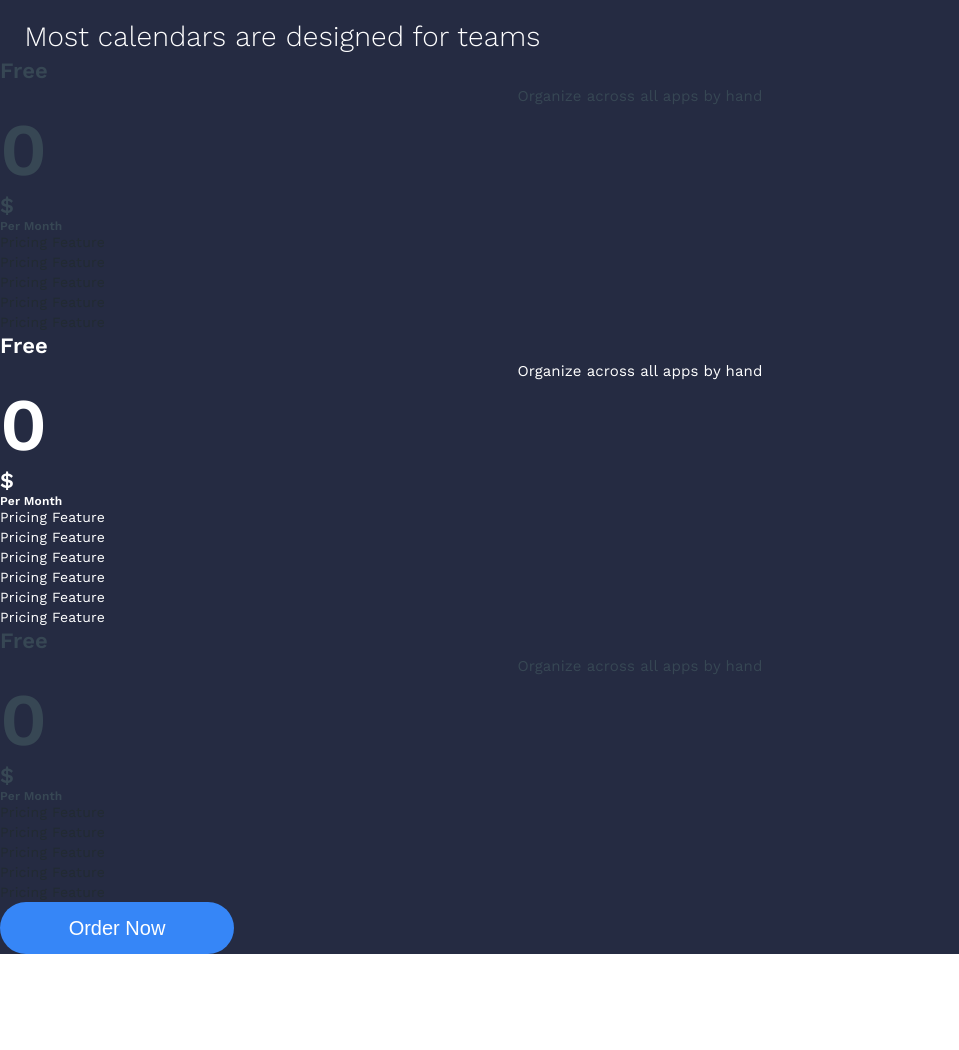
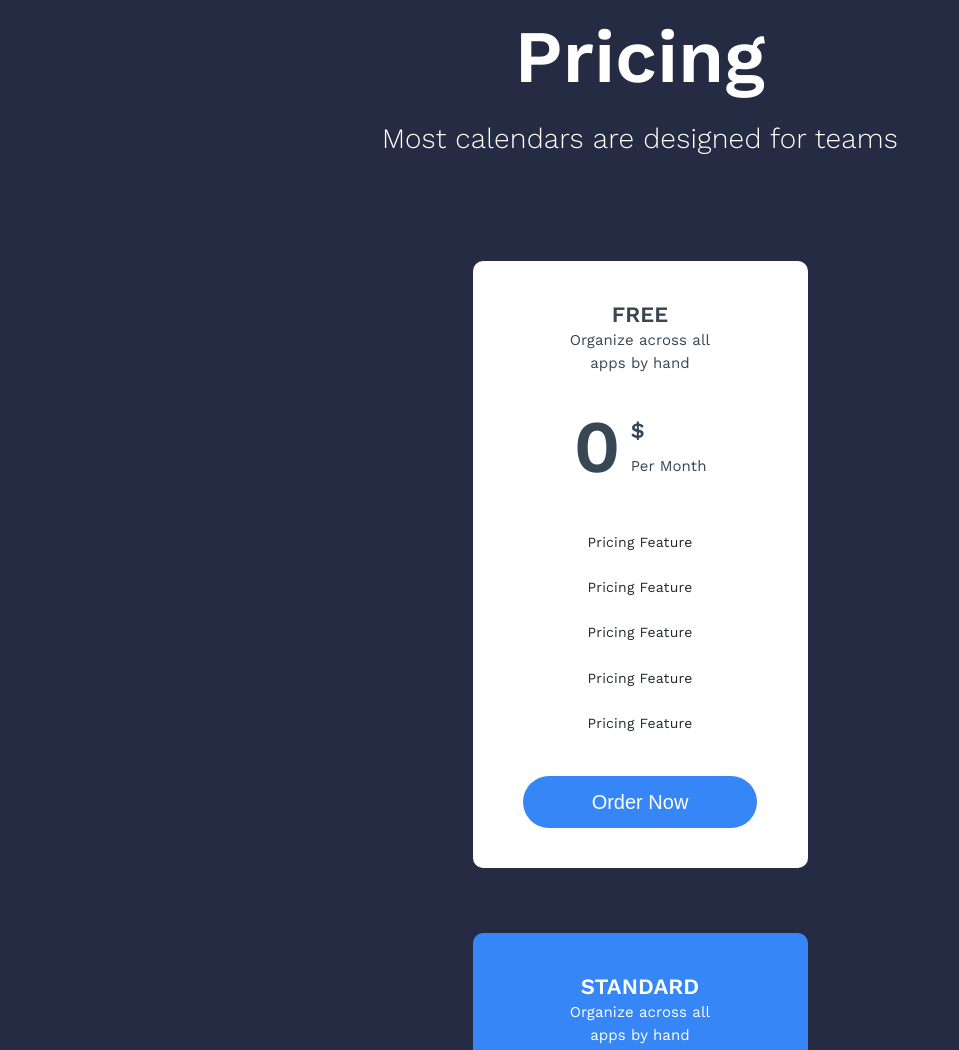
Before and after one commit to sagaban/pipistrello-project, a website: page index.html in a window 1280 px wide. Shown: the part 5302-6352 px from the top of the page, without its empty margins (0-959 px from the left). Before the commit the page ends 6256 px from the top, so only its background shows below. Drawn offline with nearby package versions, Linux system fonts and the light colour scheme; files that its build step writes are made by us from their sources.

Commit message:
style pricing-section

```diff
--- a/index.html
+++ b/index.html
@@ -341,7 +341,7 @@
             <!--Card 1-->
             <div class="pricing_items-card">
                 <div class="card-title">
-                    <h3>Free</h3>
+                    <h3>FREE</h3>
                     <h5>Organize across all apps by hand</h5>
                 </div>
 
@@ -351,7 +351,7 @@
                     </div>
                     <div class="card-price--text">
                         <h3>$</h3>
-                        <h6>Per Month</h6>
+                        <h5>Per Month</h5>
                     </div>
                 </div>
 
@@ -362,22 +362,26 @@
                     <p class="p_small">Pricing Feature</p>
                     <p class="p_small">Pricing Feature</p>
                 </div>
+
+                <div class="pricing_items-btn">
+                    <button class="btn">Order Now</button>
+                </div>
             </div>
 
             <!--Card 2-->
-            <div class="pricing_items-card">
+            <div class="pricing_items-card color-card">
                 <div class="card-title">
-                    <h3 class="white">Free</h3>
+                    <h3 class="white">STANDARD</h3>
                     <h5 class="white">Organize across all apps by hand</h5>
                 </div>
 
                 <div class="card-price">
                     <div class="card-price--number">
-                        <h1 class="white">0</h1>
+                        <h1 class="white">10</h1>
                     </div>
                     <div class="card-price--text">
                         <h3 class="white">$</h3>
-                        <h6 class="white">Per Month</h6>
+                        <h5 class="white">Per Month</h5>
                     </div>
                 </div>
 
@@ -389,22 +393,26 @@
                     <p class="white p_small">Pricing Feature</p>
                     <p class="white p_small">Pricing Feature</p>
                 </div>
+
+                <div class="pricing_items-btn">
+                    <button class="btn btn-white">Order Now</button>
+                </div>
             </div>
 
             <!--Card 3-->
             <div class="pricing_items-card">
                 <div class="card-title">
-                    <h3>Free</h3>
+                    <h3>BUSINESS</h3>
                     <h5>Organize across all apps by hand</h5>
                 </div>
 
                 <div class="card-price">
                     <div class="card-price--number">
-                        <h1>0</h1>
+                        <h1>99</h1>
                     </div>
                     <div class="card-price--text">
                         <h3>$</h3>
-                        <h6>Per Month</h6>
+                        <h5>Per Month</h5>
                     </div>
                 </div>
 
@@ -415,11 +423,13 @@
                     <p class="p_small">Pricing Feature</p>
                     <p class="p_small">Pricing Feature</p>
                 </div>
+
+                <div class="pricing_items-btn">
+                    <button class="btn">Order Now</button>
+                </div>
             </div>
 
-            <div class="pricing_items-btn">
-                <button class="btn">Order Now</button>
-            </div>
+
         </div>
     </div>
     </div>
--- a/sass/abstracts/_button.scss
+++ b/sass/abstracts/_button.scss
@@ -41,3 +41,8 @@
         width: 20.3rem;
     }
 }
+
+.btn-white {
+    background-color: $color-white;
+    color: $color-blue-light;
+}
--- a/sass/layouts/_pricing.scss
+++ b/sass/layouts/_pricing.scss
@@ -1,3 +1,74 @@
 .pricing {
     background-color: #252b42;
+    height: 240rem;
+
+    display: flex;
+    flex-direction: column;
+    align-items: center;
+    justify-content: space-evenly;
+
+    &_title {
+        display: flex;
+        flex-direction: column;
+        align-items: center;
+        width: 28rem;
+    }
+
+    &_items {
+        width: 33.5rem;
+        height: 195rem;
+        display: flex;
+        flex-direction: column;
+        align-items: center;
+        justify-content: space-between;
+
+        &-card {
+            width: 33.5rem;
+            height: 60.7rem;
+            display: flex;
+            flex-direction: column;
+            align-items: center;
+            padding: 4rem;
+
+            border-radius: 1rem;
+            background-color: white;
+            justify-content: flex-start;
+
+            gap: 3rem;
+        }
+    }
 }
+
+.card-title {
+    text-align: center;
+    width: 14.4rem;
+}
+
+.card-price {
+    display: flex;
+    gap: 1rem;
+
+    &--text {
+        text-align: center;
+
+        text-align: left;
+        display: flex;
+        flex-direction: column;
+
+        gap: 1rem;
+        justify-content: center;
+    }
+}
+
+.list {
+    width: 25.5rem;
+    height: 24rem;
+    display: flex;
+    flex-direction: column;
+    align-items: center;
+    justify-content: space-around;
+}
+
+.color-card {
+    background-color: $color-blue-light;
+}
```
